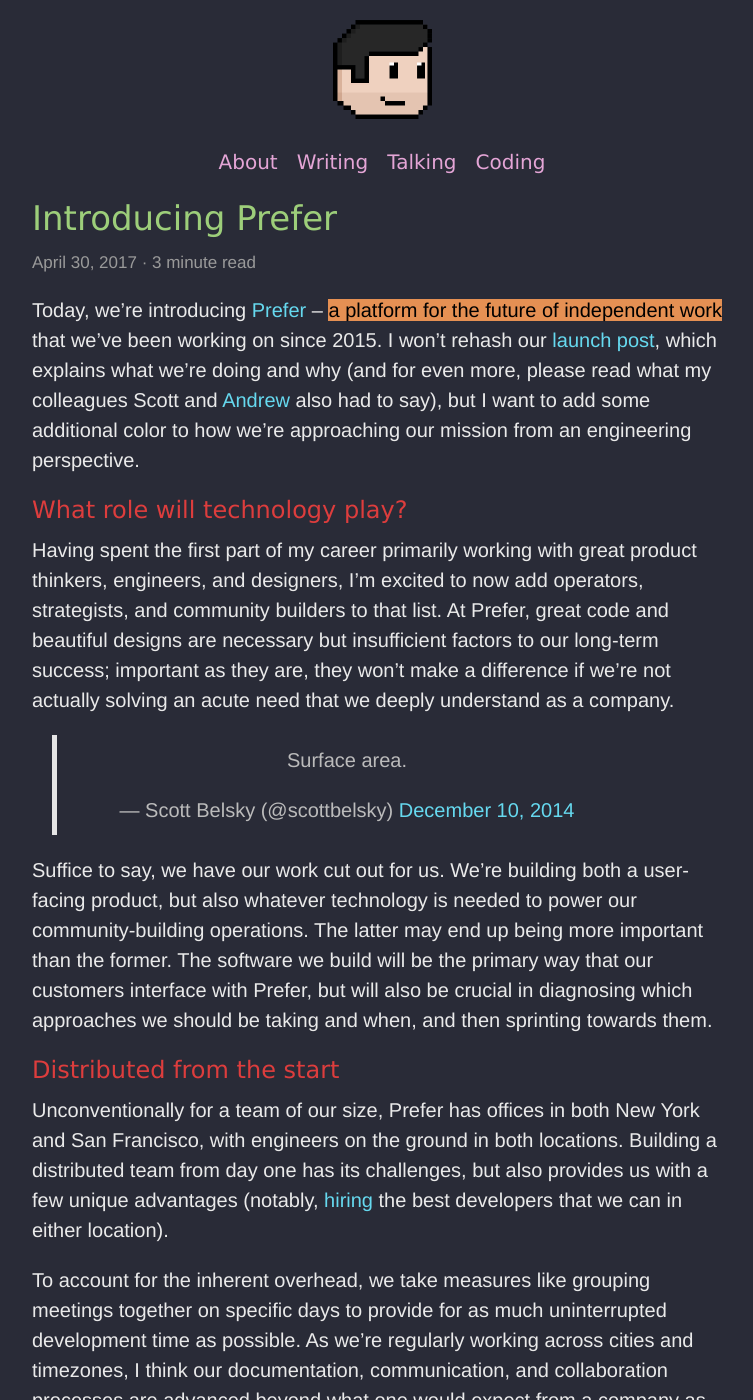
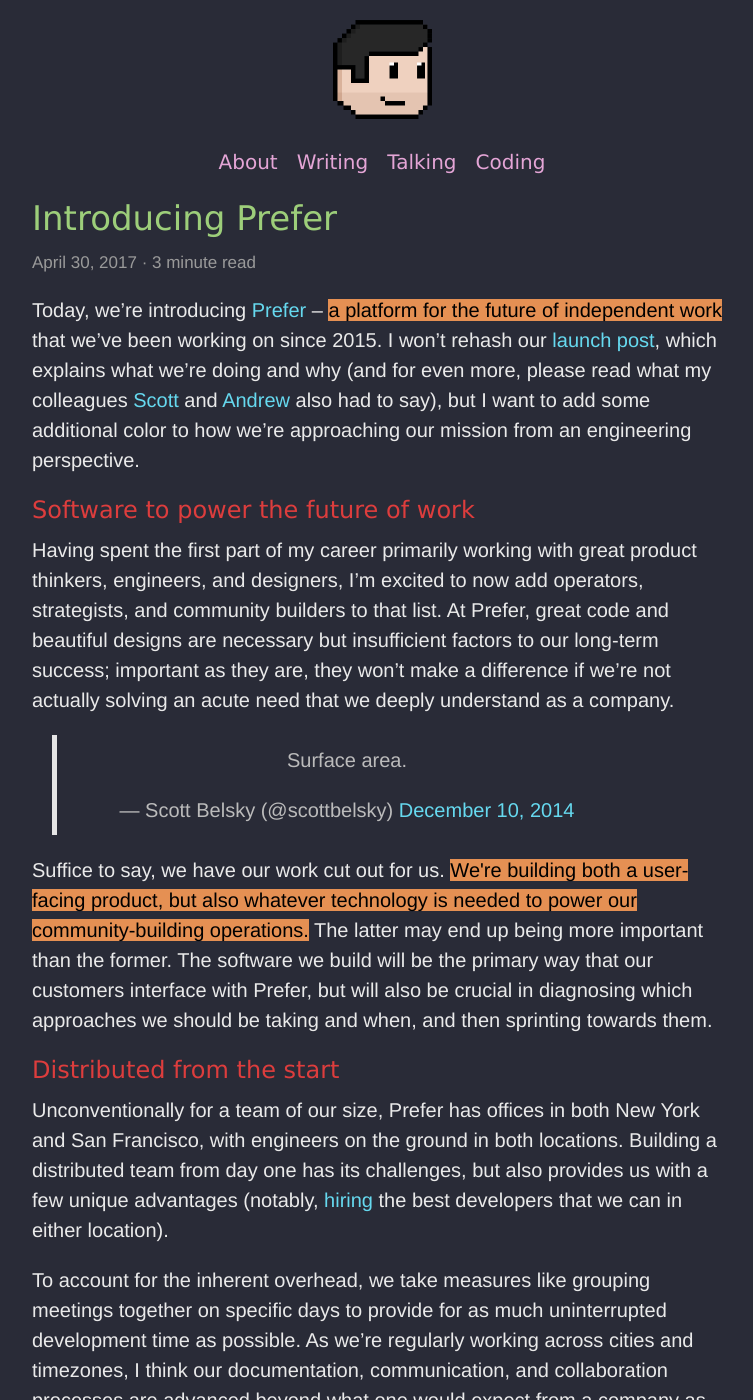
Before and after one commit to irace/irace.github.com, a Jekyll site: the page built from _posts/2017-05-01-introducing-prefer.md, in a window 1280 px wide and 1400 px high. Shown: the whole window, without its empty margins (258-1011 px from the left). Built offline with Jekyll 4.4.1, drawn with Linux system fonts in a browser that asks for light colours; comment, search, counter and statistics services are not loaded.

Commit message:
Add a couple more links

```diff
--- a/_posts/2017-05-01-introducing-prefer.md
+++ b/_posts/2017-05-01-introducing-prefer.md
@@ -6,19 +6,19 @@
 image: http://irace.me/images/prefer-team.jpg
 ---
 
-Today, we’re introducing [Prefer](http://prefer.com/) – <mark>a platform for the future of independent work</mark> that we've been working on since 2015. I won't rehash our [launch post](https://medium.com/@prefer/introducing-prefer-connecting-people-and-professionals-through-trusted-referrals-725d35a91bbf), which explains what we're doing and why (and for even more, please read what my colleagues Scott and [Andrew](https://medium.com/@andrewmbarr/andrew-launch-post-523693b00a2b) also had to say), but I want to add some additional color to how we’re approaching our mission from an engineering perspective.
+Today, we’re introducing [Prefer](http://prefer.com/) – <mark>a platform for the future of independent work</mark> that we've been working on since 2015. I won't rehash our [launch post](https://blog.prefer.com/introducing-prefer-connecting-people-and-professionals-through-trusted-referrals-725d35a91bbf), which explains what we're doing and why (and for even more, please read what my colleagues [Scott](https://medium.com/@scottbelsky/the-future-of-labor-is-working-with-people-you-trust-731aa3a54e6) and [Andrew](https://medium.com/@andrewmbarr/andrew-launch-post-523693b00a2b) also had to say), but I want to add some additional color to how we’re approaching our mission from an engineering perspective.
 
-## What role will technology play?
+## Software to power the future of work
 
 Having spent the first part of my career primarily working with great product thinkers, engineers, and designers, I'm excited to now add operators, strategists, and community builders to that list. At Prefer, great code and beautiful designs are necessary but insufficient factors to our long-term success; important as they are, they won't make a difference if we’re not actually solving an acute need that we deeply understand as a company.
 
 <center class="centered-tweet"><blockquote class="twitter-tweet" lang="en"><p>Surface area.</p>&mdash; Scott Belsky (@scottbelsky) <a href="https://twitter.com/scottbelsky/status/853944760410746885">December 10, 2014</a></blockquote> <script async src="//platform.twitter.com/widgets.js" charset="utf-8"></script></center>
 
-Suffice to say, we have our work cut out for us. We're building both a user-facing product, but also whatever technology is needed to power our community-building operations. The latter may end up being more important than the former. The software we build will be the primary way that our customers interface with Prefer, but will also be crucial in diagnosing which approaches we should be taking and when, and then sprinting towards them.
+Suffice to say, we have our work cut out for us. <mark>We're building both a user-facing product, but also whatever technology is needed to power our community-building operations.</mark> The latter may end up being more important than the former. The software we build will be the primary way that our customers interface with Prefer, but will also be crucial in diagnosing which approaches we should be taking and when, and then sprinting towards them.
 
 ## Distributed from the start
 
-Unconventionally for a team of our size, Prefer has offices in both New York and San Francisco, with engineers on the ground in both locations. Building a distributed team from day one has its challenges, but also provides us with a few unique advantages (notably, [hiring](http://prefer.com/jobs) the best developers that we can in either location).
+Unconventionally for a team of our size, Prefer has offices in both New York and San Francisco, with engineers on the ground in both locations. Building a distributed team from day one has its challenges, but also provides us with a few unique advantages (notably, [hiring](http://prefer.com/p/jobs) the best developers that we can in either location).
 
 To account for the inherent overhead, we take measures like grouping meetings together on specific days to provide for as much uninterrupted development time as possible. As we’re regularly working across cities and timezones, I think our documentation, communication, and collaboration processes are advanced beyond what one would expect from a company as nascent as we are, and provide us more flexibility when it comes to travel, remote work, and general quality of life. We leverage great tools like [Clubhouse](http://clubhouse.io/) and [Quip](http://quip.com/) to stay productive and in touch without letting the work around the work become a distraction. And we get both Mission-style 🌯 *and* New York City 🍕 (we make a point to spend lots of time together in person, and not simply spend it working).
 
@@ -30,11 +30,11 @@
 
 ## Come join us
 
-Including myself, there are only five developers working on Prefer, but we have grand ambitions for scaling our codebase as well as the team itself (did I mention that [we’re hiring](http://prefer.com/jobs)?). We approach the technical challenges ahead with collective excitement for software engineering as a craft, but more importantly, in service of the mission that our whole company has feverishly rallied behind.
+Including myself, there are only five developers working on Prefer, but we have grand ambitions for scaling our codebase as well as the team itself (did I mention that [we’re hiring](http://prefer.com/p/jobs)?). We approach the technical challenges ahead with collective excitement for software engineering as a craft, but more importantly, in service of the mission that our whole company has feverishly rallied behind.
 
 With all of that said, I think it’s time to get back to work.
 
 <figure>
   <img src="/images/prefer-team.jpg" alt="The Prefer team, circa Summer 2016">
-  <figcaption><p>From left to right: <a href="http://twitter.com/arianapours">Ariana Poursartip</a> (Prefer alumnus), <a href="http://scottbelsky.com">Scott Belsky</a>, <a href="http://twitter.com/juliov">Julio Vasconcellos</a>, <a href="http://twitter.com/jessbarrenonyc">Jessica Barreno</a>, <a href="http://twitter.com/alisoncmora">Alison Mora</a>, <a href="http://vitor.com">Vítor Lourenço</a>, myself, <a href="http://rafaeldahis.com">Rafael Dahis</a>, <a href="http://twitter.com/jackfreecash">Jack Cashion</a>, <a href="http://siong.com">Siong Ong</a>, <a href="http://twitter.com/kevingrant5">Kevin Grant</a>, and <a href="http://twitter.com/andrewmbarr">Andrew Barr</a>.</p><p>Not pictured: <a href="http://twitter.com/mjlapadula">Michael Lapadula</a>, <a href="http://twitter.com/trubrian">Brian Truong</a>, <a href="http://twitter.com/nicoarqueros">Nicolas Arqueros</a>.</p></figcaption>
+  <figcaption><p>From left to right: <a href="http://twitter.com/arianapours">Ariana Poursartip</a> (Prefer alumnus), <a href="http://scottbelsky.com">Scott Belsky</a>, <a href="http://twitter.com/juliov">Julio Vasconcellos</a>, <a href="http://twitter.com/jessica_barreno">Jessica Barreno</a>, <a href="http://twitter.com/alisoncmora">Alison Mora</a>, <a href="http://vitor.com">Vítor Lourenço</a>, myself, <a href="http://rafaeldahis.com">Rafael Dahis</a>, <a href="http://twitter.com/jackfreecash">Jack Cashion</a>, <a href="http://siong.com">Siong Ong</a>, <a href="http://twitter.com/kevingrant5">Kevin Grant</a>, and <a href="http://twitter.com/andrewmbarr">Andrew Barr</a>.</p><p>Not pictured: <a href="http://twitter.com/mjlapadula">Michael Lapadula</a>, <a href="http://twitter.com/trubrian">Brian Truong</a>, <a href="http://twitter.com/nicoarqueros">Nicolas Arqueros</a>.</p></figcaption>
 </figure>
```
